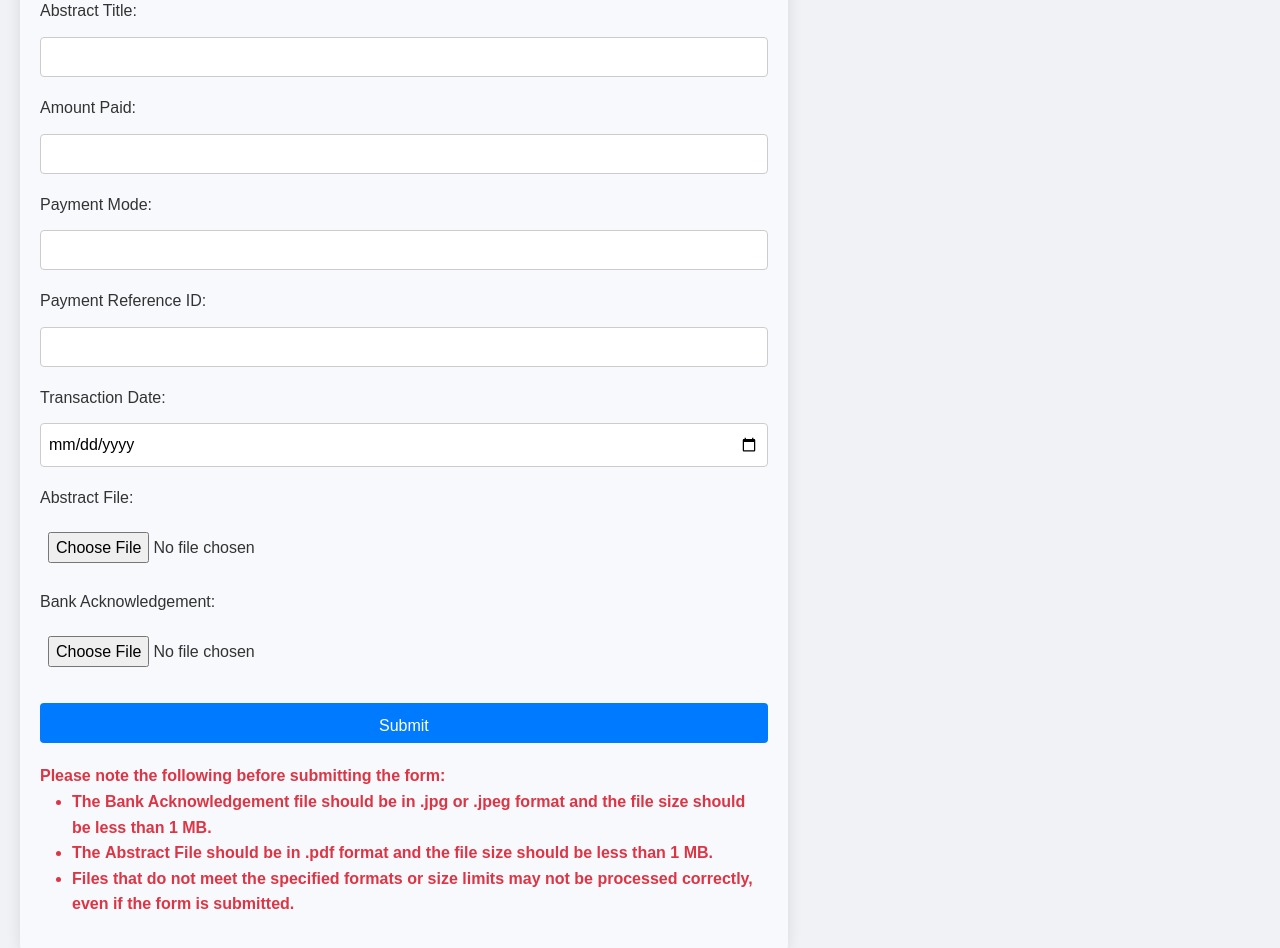
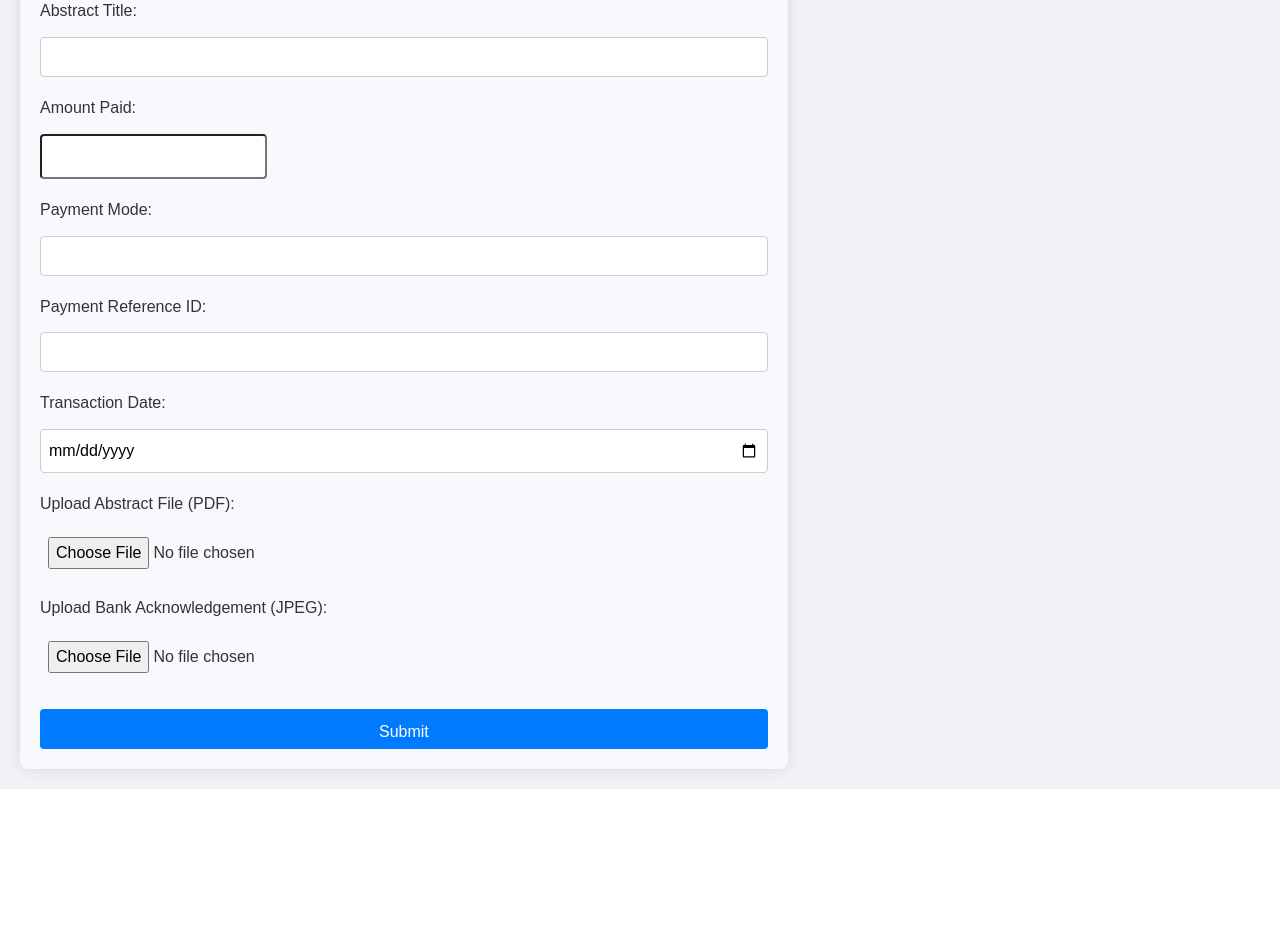
Before and after one commit to DineshKuddana/JNTUA_Membrance_Conference, a React (Create React App) app in the folder client/: page /registration/form in a window 1280 px wide. Shown: the part 1640-2588 px from the top of the page. After the commit the page ends 2429 px from the top, so only its background shows below. Built offline with nearby package versions, Linux system fonts and the light colour scheme.

Commit message:
files issue updated

```diff
--- a/client/src/components/Navbar/navbar.js
+++ b/client/src/components/Navbar/navbar.js
@@ -107,6 +107,7 @@ const Navbar = () => {
               <Link
                 className={getNavLinkClass("/registration/form")}
                 to="/registration/form"
+
               >
                 Registration Form
               </Link>
--- a/client/src/components/Registration/registration.js
+++ b/client/src/components/Registration/registration.js
@@ -2,7 +2,6 @@ import { useState } from "react";
 import axios from "axios";
 import "./registration.css";
 import 'bootstrap/dist/css/bootstrap.min.css';
-// import qrImage from '../../images/qr.png';
 
 function App() {
   const [formState, setFormState] = useState({
@@ -29,6 +28,9 @@ function App() {
     bankAcknowledgement: null,
   });
 
+  const [isSubmitting, setIsSubmitting] = useState(false); // State to track submission
+  const [errorMessage, setErrorMessage] = useState(""); // State to hold error messages
+
   const handleFormChange = (e) => {
     const { name, value, type, files } = e.target;
     setFormState((prevState) => ({
@@ -37,8 +39,41 @@ function App() {
     }));
   };
 
+  const validateFiles = () => {
+    const { abstractFile, bankAcknowledgement } = formState;
+    const allowedAbstractFormats = ["application/pdf"];
+    const allowedBankFormats = ["image/jpeg", "image/jpg"];
+    const maxFileSize = 1 * 1024 * 1024; // 1 MB in bytes
+
+    // Validate Abstract File
+    if (abstractFile && !allowedAbstractFormats.includes(abstractFile.type)) {
+      return "Abstract file must be a PDF.";
+    }
+    if (abstractFile && abstractFile.size > maxFileSize) {
+      return "Abstract file must be less than 1 MB.";
+    }
+
+    // Validate Bank Acknowledgement
+    if (bankAcknowledgement && !allowedBankFormats.includes(bankAcknowledgement.type)) {
+      return "Bank acknowledgement file must be a JPG or JPEG.";
+    }
+    if (bankAcknowledgement && bankAcknowledgement.size > maxFileSize) {
+      return "Bank acknowledgement file must be less than 1 MB.";
+    }
+
+    return null; // No errors
+  };
+
   const submitForm = async (e) => {
     e.preventDefault();
+
+    const validationError = validateFiles();
+    if (validationError) {
+      setErrorMessage(validationError);
+      return; // Stop submission if validation fails
+    }
+
+    setIsSubmitting(true); // Disable submit button
 
     // Create FormData instance
     const formData = new FormData();
@@ -79,12 +114,15 @@ function App() {
           bankAcknowledgement: null,
         });
         document.querySelector(".formStyle").reset();
+        setErrorMessage(""); // Clear any previous error messages
       } else {
         alert("Error submitting form: " + result.data.status);
       }
     } catch (error) {
       console.error("Submission error:", error);
       alert("An unexpected error occurred: " + error.message);
+    } finally {
+      setIsSubmitting(false); // Enable submit button after submission
     }
   };
 
@@ -92,6 +130,9 @@ function App() {
     <div className="App">
       <form className="formStyle" onSubmit={submitForm} style={{ color: "#333", backgroundColor: "#f7f9fc", padding: "20px", borderRadius: "8px", boxShadow: "0px 0px 15px rgba(0, 0, 0, 0.1)" }}>
         <h4 style={{ textAlign: "center", marginBottom: "20px" }}>Registration Form</h4>
+
+        {/* Display Error Message */}
+        {errorMessage && <div style={{ color: "#dc3545", fontWeight: "bold", marginBottom: "20px" }}>{errorMessage}</div>}
 
         {/* Prefix Dropdown */}
         <div>
@@ -178,13 +219,12 @@ function App() {
           <input type="text" name="country" readOnly value={formState.country} style={{ padding: "8px", margin: "8px 0", borderRadius: "4px" }} />
         </div>
 
-        {/* Mobile Number */}
+        {/* Contact Fields */}
         <div>
           <label>Mobile Number:</label>
           <input type="text" name="mobileNumber" required value={formState.mobileNumber} onChange={handleFormChange} style={{ padding: "8px", margin: "8px 0", borderRadius: "4px" }} />
         </div>
 
-        {/* Email */}
         <div>
           <label>Email:</label>
           <input type="email" name="email" required value={formState.email} onChange={handleFormChange} style={{ padding: "8px", margin: "8px 0", borderRadius: "4px" }} />
@@ -196,63 +236,47 @@ function App() {
           <input type="text" name="abstractTitle" required value={formState.abstractTitle} onChange={handleFormChange} style={{ padding: "8px", margin: "8px 0", borderRadius: "4px" }} />
         </div>
 
-        {/* Amount Paid */}
+        {/* Payment Fields */}
         <div>
           <label>Amount Paid:</label>
-          <input type="text" name="amountPaid" required value={formState.amountPaid} onChange={handleFormChange} style={{ padding: "8px", margin: "8px 0", borderRadius: "4px" }} />
+          <input type="number" name="amountPaid" required value={formState.amountPaid} onChange={handleFormChange} style={{ padding: "8px", margin: "8px 0", borderRadius: "4px" }} />
         </div>
 
-        {/* Payment Mode */}
         <div>
           <label>Payment Mode:</label>
           <input type="text" name="paymentMode" required value={formState.paymentMode} onChange={handleFormChange} style={{ padding: "8px", margin: "8px 0", borderRadius: "4px" }} />
         </div>
 
-        {/* Payment Reference ID */}
         <div>
           <label>Payment Reference ID:</label>
           <input type="text" name="paymentReferenceId" required value={formState.paymentReferenceId} onChange={handleFormChange} style={{ padding: "8px", margin: "8px 0", borderRadius: "4px" }} />
         </div>
 
-        {/* Transaction Date */}
         <div>
           <label>Transaction Date:</label>
           <input type="date" name="transactionDate" required value={formState.transactionDate} onChange={handleFormChange} style={{ padding: "8px", margin: "8px 0", borderRadius: "4px" }} />
         </div>
 
-        {/* Abstract File */}
+        {/* File Uploads */}
         <div>
-          <label>Abstract File:</label>
-          <input type="file" name="abstractFile" onChange={handleFormChange} required style={{ padding: "8px", margin: "8px 0" }} />
+          <label>Upload Abstract File (PDF):</label>
+          <input type="file" name="abstractFile" accept=".pdf" onChange={handleFormChange} style={{ padding: "8px", margin: "8px 0", borderRadius: "4px" }} required />
         </div>
 
-        {/* Bank Acknowledgement */}
         <div>
-          <label>Bank Acknowledgement:</label>
-          <input type="file" name="bankAcknowledgement" onChange={handleFormChange} required style={{ padding: "8px", margin: "8px 0" }} />
+          <label>Upload Bank Acknowledgement (JPEG):</label>
+          <input type="file" name="bankAcknowledgement" accept=".jpg, .jpeg" onChange={handleFormChange} style={{ padding: "8px", margin: "8px 0", borderRadius: "4px" }} required />
         </div>
 
         {/* Submit Button */}
-        <div>
-          <button type="submit" style={{ backgroundColor: "#007bff", color: "#fff", padding: "10px 20px", border: "none", borderRadius: "4px" }}>Submit</button>
+        <div style={{ textAlign: "center" }}>
+          <button type="submit" disabled={isSubmitting} style={{ padding: "10px 20px", borderRadius: "4px", backgroundColor: "#007bff", color: "white", border: "none", cursor: isSubmitting ? "not-allowed" : "pointer" }}>
+            {isSubmitting ? "Submitting..." : "Submit"}
+          </button>
         </div>
-
-        {/* Instructions */}
-        <div style={{ marginTop: "20px", color: "#dc3545", fontWeight: "bold" }}>
-          <p>Please note the following before submitting the form:</p>
-          <ul>
-            <li>The <strong>Bank Acknowledgement</strong> file should be in <strong>.jpg</strong> or <strong>.jpeg</strong> format and the file size should be less than <strong>1 MB</strong>.</li>
-            <li>The <strong>Abstract File</strong> should be in <strong>.pdf</strong> format and the file size should be less than <strong>1 MB</strong>.</li>
-            <li>Files that do not meet the specified formats or size limits may not be processed correctly, even if the form is submitted.</li>
-          </ul>
-        </div>
-
-
       </form>
       <img src="/qr.png" alt="QRimage" className="qr-image" />
-
     </div>
-
   );
 }
 
```
